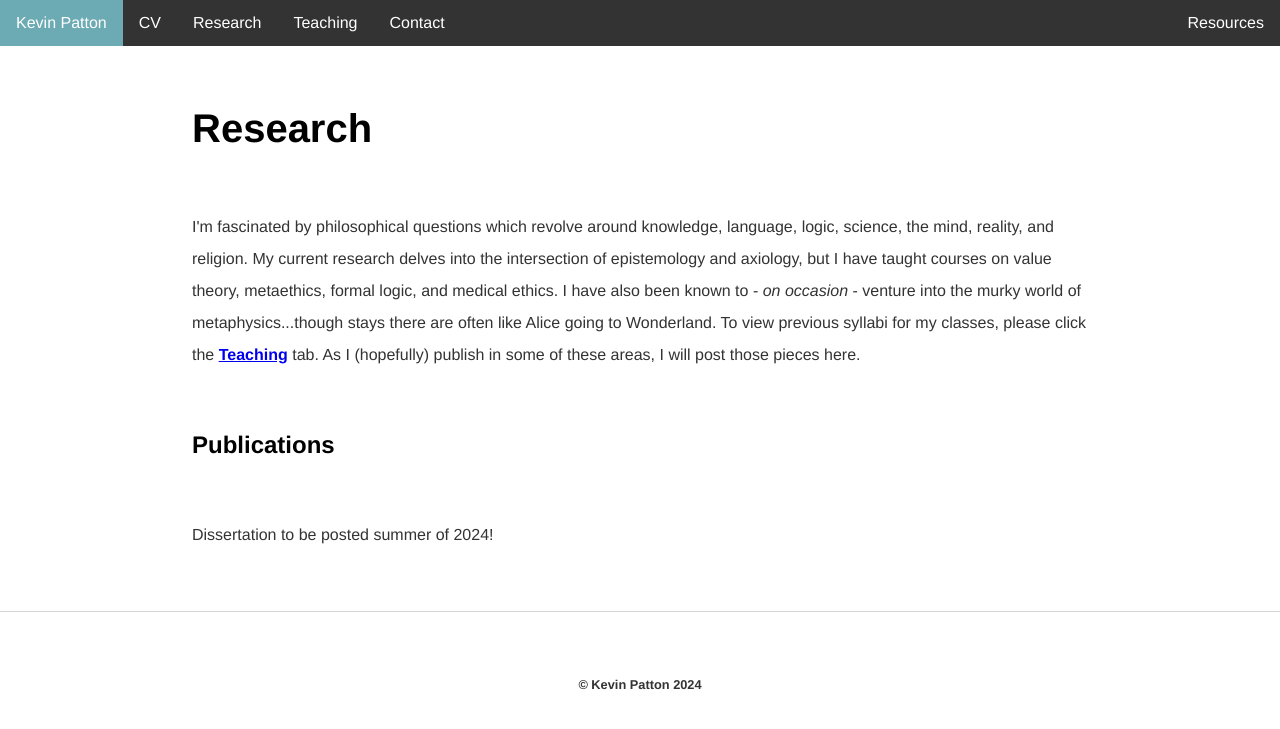
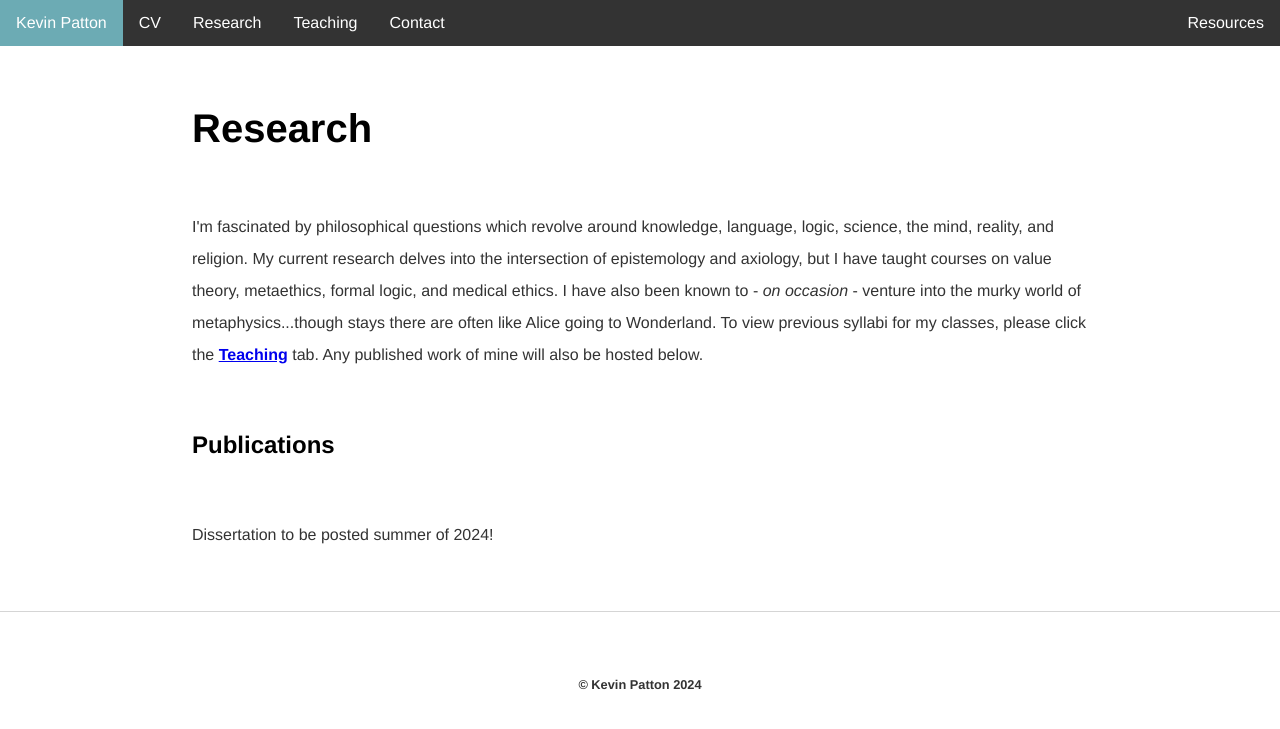
Before and after one commit to kevinjpatton/kevinjpatton.github.io, a Jekyll site: the page built from research/index.html, in a window 1280 px wide. Shown: the top 729 px of the page. Built offline with Jekyll 4.4.1, drawn with Linux system fonts in a browser that asks for light colours; Markdown is read by kramdown in place of the engine named in the settings.

Commit message:
Update index.html

```diff
--- a/research/index.html
+++ b/research/index.html
@@ -3,6 +3,6 @@ layout: default
 title: Research - Kevin Patton
 ---
 <h1>Research</h1>
-<p>I'm fascinated by philosophical questions which revolve around knowledge, language, logic, science, the mind, reality, and religion. My current research delves into the intersection of epistemology and axiology, but I have taught courses on value theory, metaethics, formal logic, and medical ethics. I have also been known to - <i>on occasion</i> - venture into the murky world of metaphysics...though stays there are often like Alice going to Wonderland. To view previous syllabi for my classes, please click the <b><a href="/teaching">Teaching</a></b> tab. As I (hopefully) publish in some of these areas, I will post those pieces here.</p>
+<p>I'm fascinated by philosophical questions which revolve around knowledge, language, logic, science, the mind, reality, and religion. My current research delves into the intersection of epistemology and axiology, but I have taught courses on value theory, metaethics, formal logic, and medical ethics. I have also been known to - <i>on occasion</i> - venture into the murky world of metaphysics...though stays there are often like Alice going to Wonderland. To view previous syllabi for my classes, please click the <b><a href="/teaching">Teaching</a></b> tab. Any published work of mine will also be hosted below.</p>
 <h2>Publications</h2>
 <p>Dissertation to be posted summer of 2024!</p>
```
